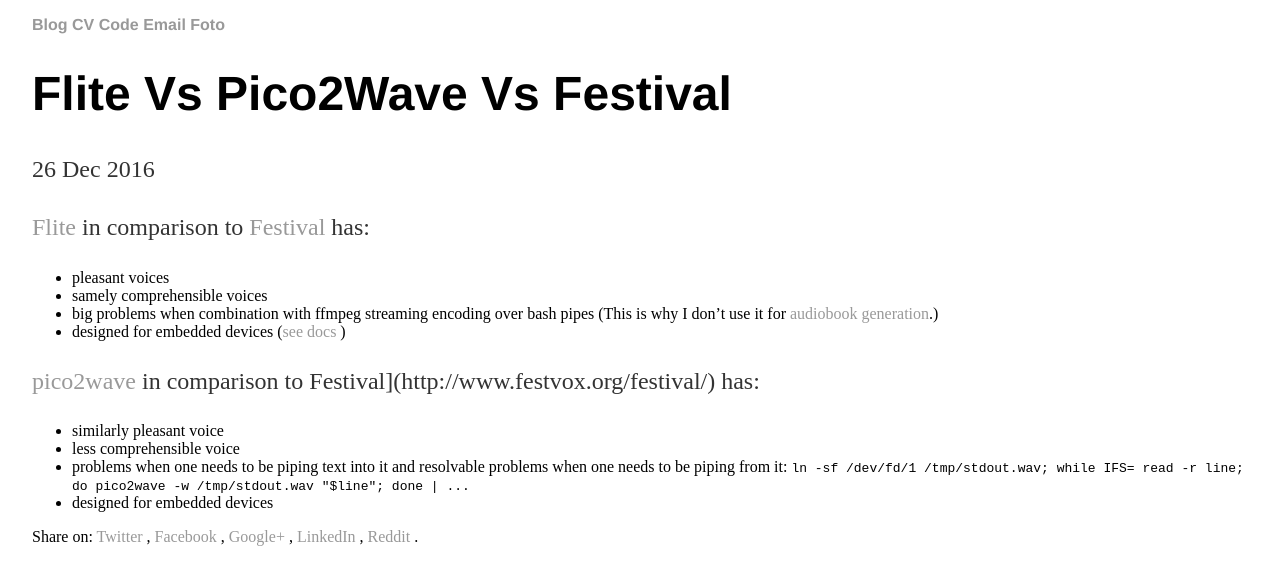
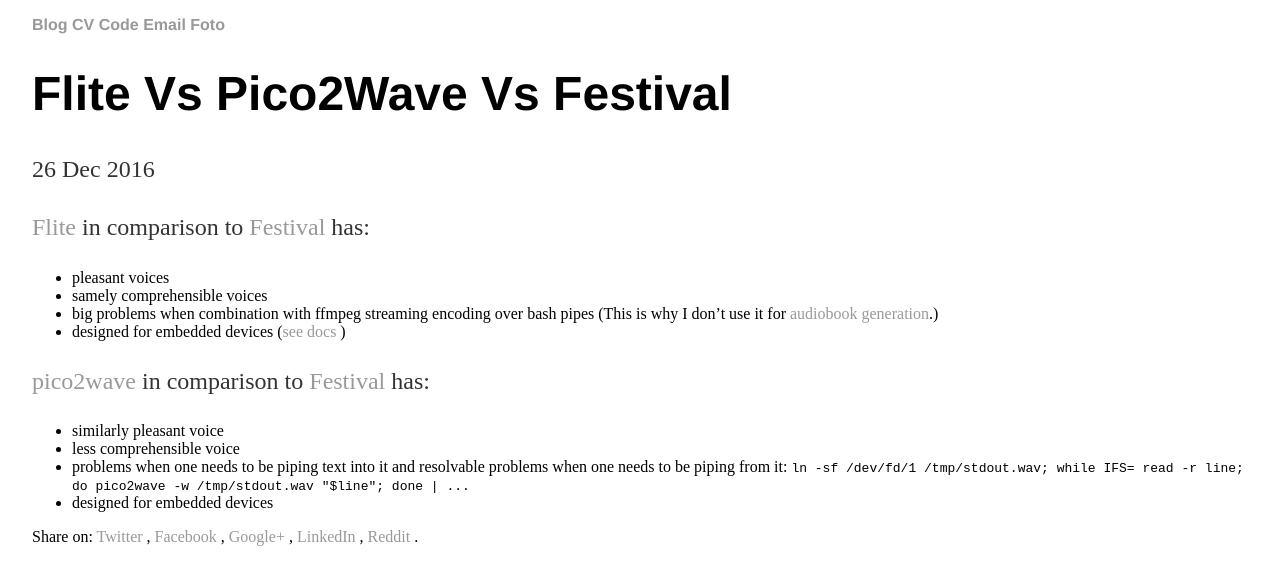
Before and after one commit to vackosar/vackosar.github.io, a Jekyll site: the page built from _posts/2016-12-26-Flite-Vs-Festival.md, in a window 1280 px wide. Shown: the top 585 px of the page. Built offline with Jekyll 4.4.1, drawn with Linux system fonts in a browser that asks for light colours; comment, search, counter and statistics services are not loaded.

Commit message:
Pico2wave update

```diff
--- a/_posts/2016-12-26-Flite-Vs-Festival.md
+++ b/_posts/2016-12-26-Flite-Vs-Festival.md
@@ -12,7 +12,7 @@
 - designed for embedded devices ([see docs](http://www.festvox.org/flite/) )
 
 
-[pico2wave](http://manpages.ubuntu.com/manpages/xenial/man1/pico2wave.1.html) in comparison to Festival](http://www.festvox.org/festival/) has:
+[pico2wave](http://manpages.ubuntu.com/manpages/xenial/man1/pico2wave.1.html) in comparison to [Festival](http://www.festvox.org/festival/) has:
 
 - similarly pleasant voice
 - less comprehensible voice
```
